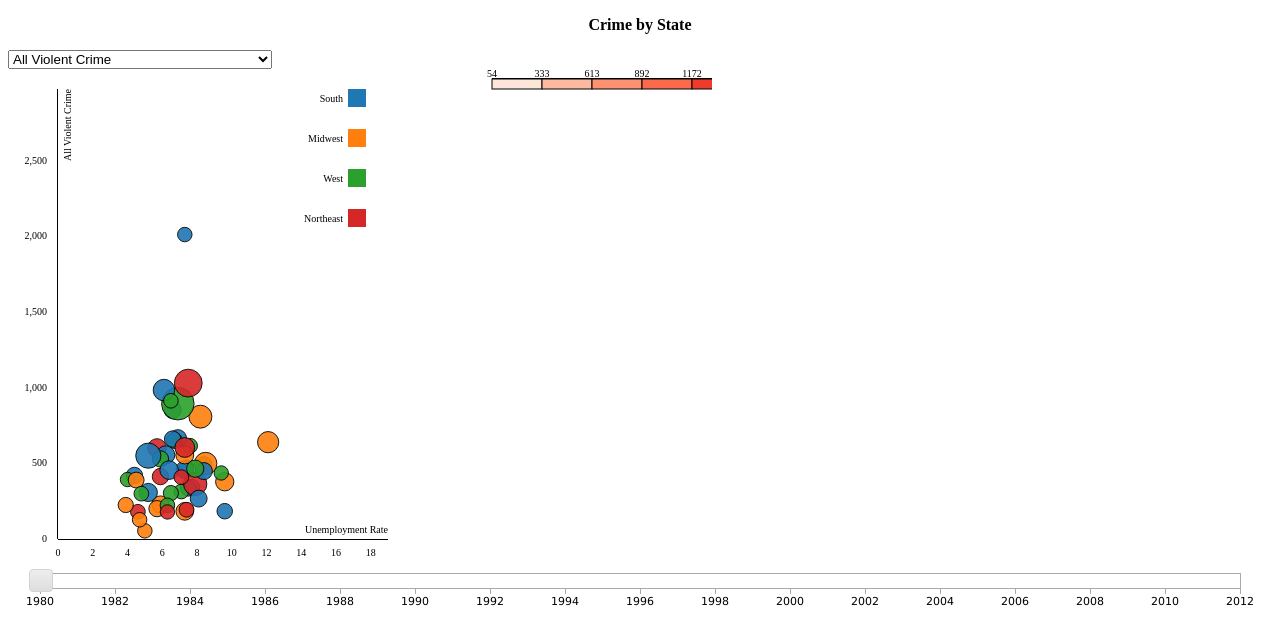
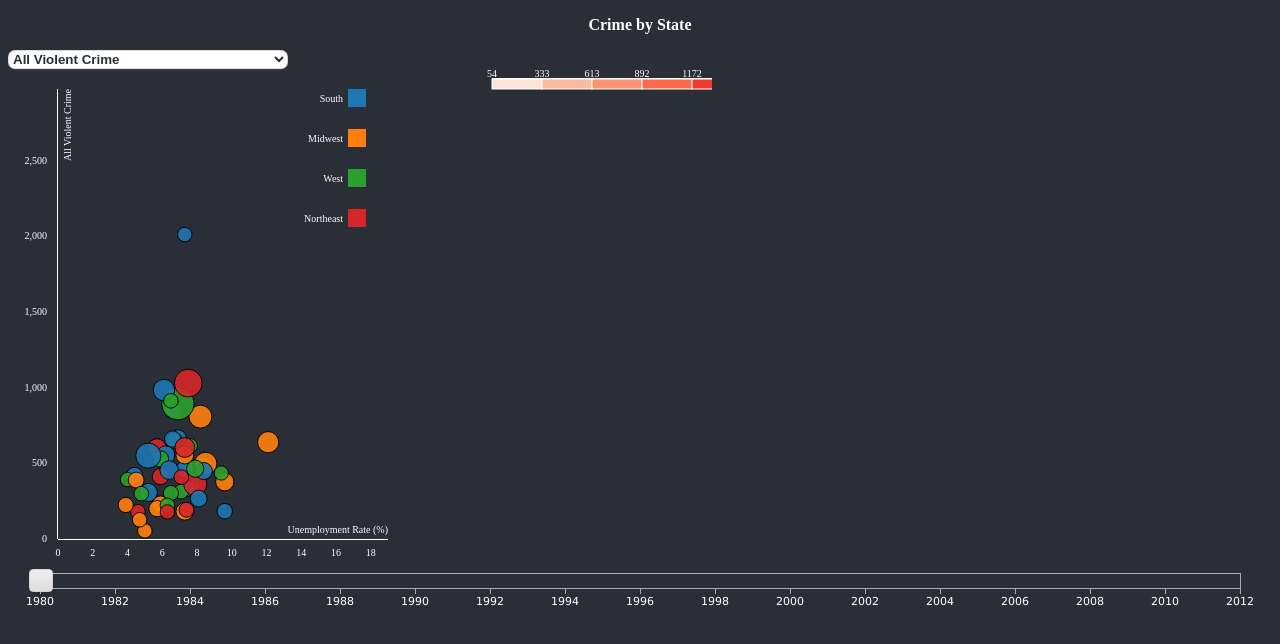
Before and after one commit to agneal/CS4460-A-Town-Down, a plain HTML site: page index.html in a window 1280 px wide. Drawn offline with Linux system fonts and the light colour scheme.

Commit message:
Color Changes

```diff
--- a/script.js
+++ b/script.js
@@ -154,7 +154,7 @@ var violentCrimeRate = aggregateCrimeClosure(VIOLENT_CRIMES);
 var propertyCrimeRate = aggregateCrimeClosure(PROPERTY_CRIMES);
 
 
-var xAxisLabel = "Unemployment Rate";
+var xAxisLabel = "Unemployment Rate (%)";
 var xValue = function(d){ return d[UNEMPLOYMENT];};
 var xScale = d3.scale.linear().range([0, width]);
 var xMap = function(d){return xScale(xValue(d));};
@@ -269,9 +269,11 @@ function plotInit(){
 
 	//x axis
   	chart.append("g")
+  		.style("fill","white")
 		.attr("transform", "translate(0," + height + ")")
 		.call(xAxis)
 		.append("text")
+		.style("fill", "white")
 		.attr("x", width)
 		.attr("y", -6) //-6
 		.style("text-anchor", "end")
@@ -280,6 +282,7 @@ function plotInit(){
 	//y axis
 	yAxisSVG = chart.append("g").attr("class", "yaxis");
 	yAxisSVG
+		.style("fill","white")
 		.call(yAxis)
 		.append("text")
 		.attr("class", "yaxislabel")
@@ -287,12 +290,14 @@ function plotInit(){
 		.attr("y", 6) //6
 		.attr("dy", ".71em")
 		.style("text-anchor", "end")
+		.style("fill","white")
 		.text(yAxisLabel);
 
 
 
 	var mapLegend = d3.select("#map").append("g");
 	mapLegend.attr("class", "xaxis")
+		.style("fill","white")
 		.attr("transform", "translate(80," + 10+")")
 		.call(mapColorAxis);
 		// .append("text")
@@ -309,12 +314,12 @@ function plotInit(){
 				"width": 50,
 				"height": 10,
 				"fill": STATE_COLORS[d],
-				"stroke":"#000",
+				"stroke":"white",
 			});
 			// console.log("FOREACH "+d);
 	}
 
-	sliderDiv.call(slider);
+	sliderDiv.style("fill","white").call(slider);
 
 
 }
@@ -442,6 +447,7 @@ function drawMarks(data){
 		.attr("y", 9)
 		.attr("dy", ".35em")
 		.style("text-anchor", "end")
+		.style("fill", "white")
 		.text(function(d) {return d;});
 
 
--- a/style.css
+++ b/style.css
@@ -10,7 +10,7 @@
   color: white;
   border: 20px;
   border-radius: 4px;
-  box-shadow: 10px 10px 15px #888888;
+  box-shadow: 10px 10px 15px #111;
   line-height: 10%;
 }
 
@@ -48,3 +48,24 @@ hr{
 text {
 	font-size: 10px;
 }
+
+.dropdown{
+  background: #fff;
+    border-radius: 7px;
+    border: 1px solid rgba(0,0,0,0.15);
+    box-shadow: 0 1px 1px rgba(255,255,255,0.1);
+    cursor: pointer;
+    outline: none;
+
+    font-weight: bold;
+    color: #292E37;
+}
+
+
+body{
+  background-color: #292E37;
+}
+
+body{
+  color: white;
+}
```
